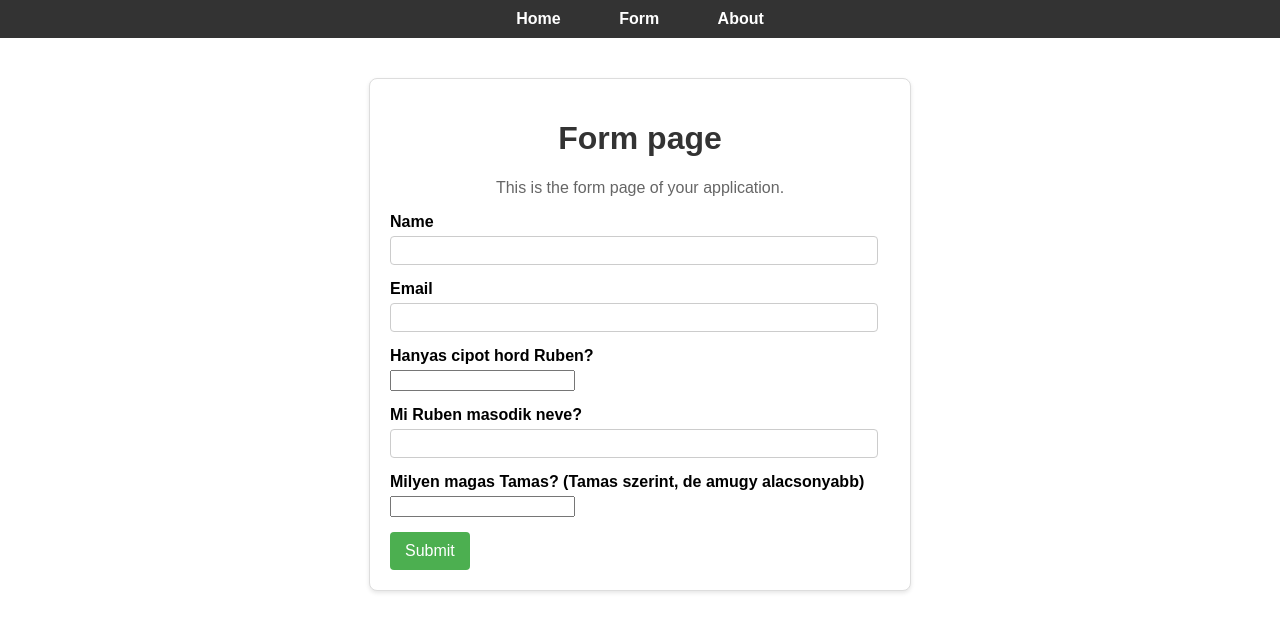
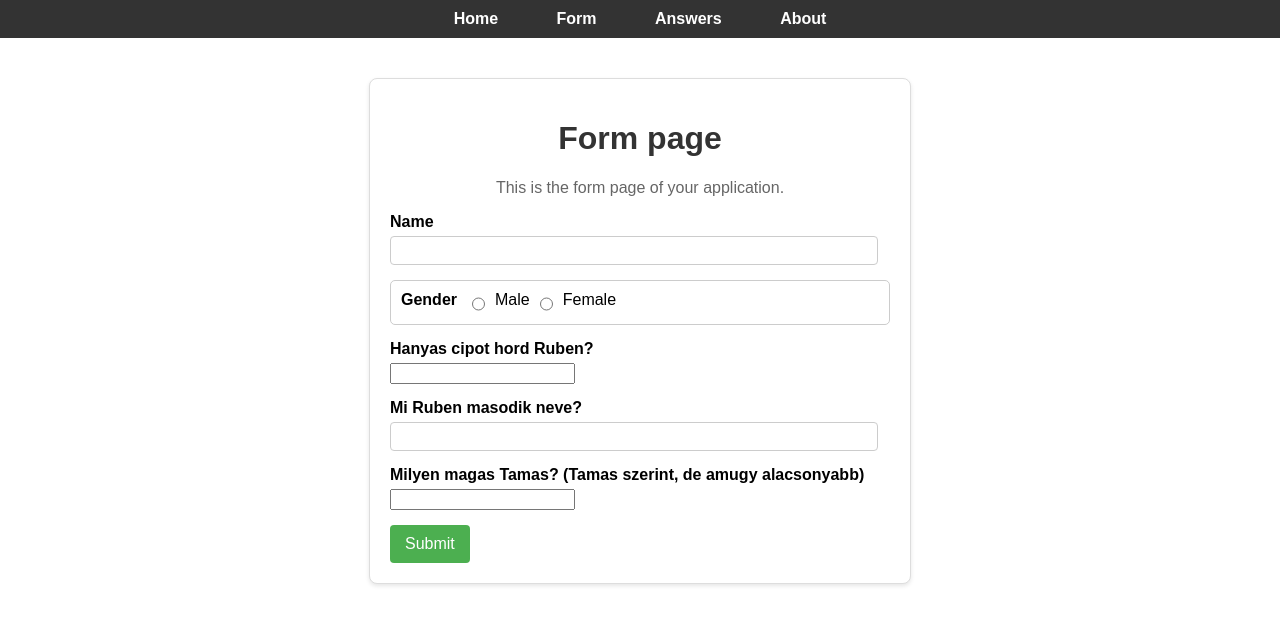
Before and after one commit to GaiolaDavid/Osztott-Rendszerek-Projekt, a Flask app: page /form in a window 1280 px wide. Shown: the top 631 px of the page. Run offline with Flask 3, Linux system fonts and the light colour scheme.

Commit message:
Add MySQL Docker setup, new templates, and form enhancements

```diff
--- a/MySQL_Docker/credentials.py
+++ b/source/MySQL_Docker/credentials.py
@@ -17,9 +17,9 @@ class DatabaseCredentials:
 
 # Create an instance of DatabaseCredentials
 db_credentials = DatabaseCredentials(
-    host="127.0.0.1",
-    port=3307,
+    host="localhost",
+    port=3306,
     user="root",
     password="strong_password",
-    database="final_mysql"
+    database="vote_db"
 )
--- a/MySQL_Docker/db.py
+++ b/source/MySQL_Docker/db.py
@@ -1,5 +1,5 @@
 import mysql.connector
-from credentials import db_credentials
+from MySQL_Docker.credentials import db_credentials
 
 class DatabaseConnection:
     def __init__(self, credentials):
--- a/MySQL_Docker/repository.py
+++ b/source/MySQL_Docker/repository.py
@@ -1,5 +1,5 @@
 import mysql.connector
-from credentials import db_credentials
+from MySQL_Docker.credentials import db_credentials
 
 class UserRepository:
     def __init__(self, db_credentials):
--- a/source/main.py
+++ b/source/main.py
@@ -1,5 +1,8 @@
 from flask import Flask, render_template, request, jsonify
 from collections import namedtuple
+from MySQL_Docker.db import DatabaseConnection
+from MySQL_Docker.credentials import db_credentials
+from MySQL_Docker.repository import AnswerRepository, UserRepository, VotingSystemRepository
 
 class Field:
     def __init__(self, name, question, type, answer, correct_answer):
@@ -19,23 +22,33 @@ class Field:
         }
 
 fields = [
-    Field("Name", "", "text", "",""),
-    Field("Email", "", "email", "",""),
     Field("question1", "Hanyas cipot hord Ruben?", "number", "","valasz"),
     Field("question2", "Mi Ruben masodik neve?", "text", "",""),
     Field("question3", "Milyen magas Tamas? (Tamas szerint, de amugy alacsonyabb)", "number", "", 184),
     ]
 
 app = Flask(__name__)
+db_connection = DatabaseConnection(db_credentials)
+db_connection.establish_connection()
 
 @app.route("/")
 def home_page():
     return render_template('pages/index.html')
 
+@app.route("/answers")
+def answer_page():
+    voting_system_repository = VotingSystemRepository(db_credentials)
+    answers = voting_system_repository.get_all_answers()
+    return render_template('pages/answers.html', answers=answers)
+
 @app.route("/form",methods=['GET', 'POST'])
 def form_page():
+
     string = ""
+    userdata = {"name": "", "gender": None}
     if request.method == 'POST':
+        userdata["name"] = request.form['name']
+        userdata["gender"] = request.form['gender']
         for f in fields:
             string += f.name + " : " + request.form[f.name] + "; "
             if f.type == "text" or f.type == "email":
@@ -46,7 +59,7 @@ def form_page():
                 except:
                     f.answer = None
 
-        return render_template('pages/form_validated.html',f=fields)
+        return render_template('pages/form_validated.html',f=fields, userdata=userdata)
     else:
         return render_template('pages/form.html',f=fields)
 
--- a/source/static/base.css
+++ b/source/static/base.css
@@ -52,6 +52,8 @@ body {
     box-shadow: 0 2px 4px rgba(0, 0, 0, 0.1);
     font-family: sans-serif;
 }
+
+
 
 .styled-form .form-group {
     margin-bottom: 15px;
--- a/source/templates/components/navbar.html
+++ b/source/templates/components/navbar.html
@@ -2,6 +2,7 @@
     <ul>
       <li><a href="/">Home</a></li>
       <li><a href="/form">Form</a></li>
+      <li><a href="/answers">Answers</a></li>
       <li><a href="/about">About</a></li>
       </ul>
   </nav>
--- a/source/templates/pages/form.html
+++ b/source/templates/pages/form.html
@@ -7,6 +7,18 @@
         <h1>Form page</h1>
         <p>This is the form page of your application.</p>
         <form action="/form" method="post" class="styled-form">
+            <div class="form-group">
+                <label for="name">Name</label>
+                <input type="text" id="name" name="name" required>
+            </div>
+            <div class="form-gender" style="display: flex; margin-bottom: 15px; padding: 10px; border: 1px solid #ccc; border-radius: 5px;">
+                <label for="gender" style="font-weight: bold; margin-right: 10px;">Gender</label>
+                <input type="radio" id="male" name="gender" value="male" style="margin-right: 5px;">
+                <label for="male" style="font-weight: normal; margin-left: 5px;">Male</label>
+                <input type="radio" id="female" name="gender" value="female" style="margin-right: 5px; margin-left: 10px;">
+                <label for="female" style="font-weight: normal; margin-left: 5px;">Female</label>
+              </div>
+
             {% for field in f %}
                 <div class="form-group">
                     <label for="{{ field.name }}">{{ field.question if field.question != "" else field.name }}</label>
```
Also changed, not shown: GaiolaDavid/Server/server.py (deleted, +0 -13 lines), source/MySQL_Docker/vote_system.sql (renamed from MySQL_Docker/vote_system.sql, +11 -0 lines), source/templates/pages/answers.html (added, +9 -0 lines), source/templates/pages/form_validated.html (+8 -0 lines), source/MySQL_Docker/README.md (renamed from MySQL_Docker/README.md), 2 other files.
